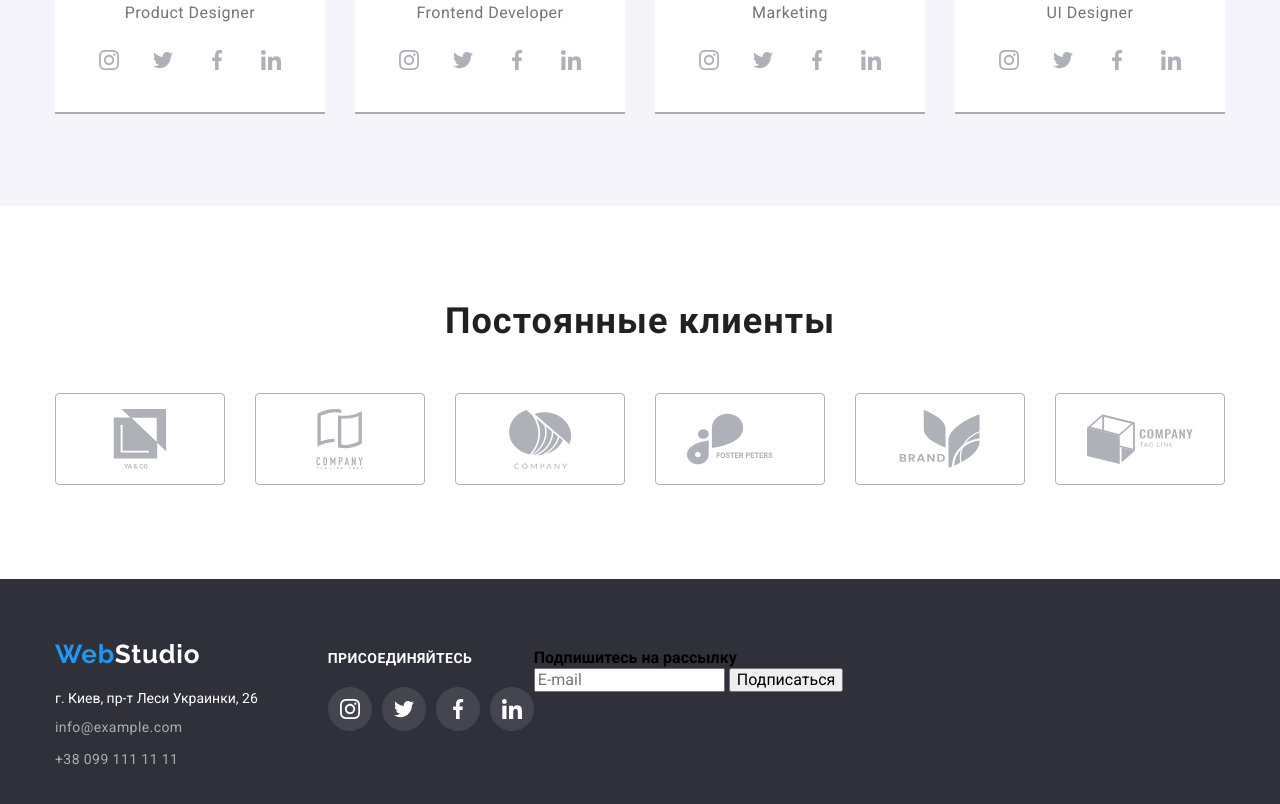
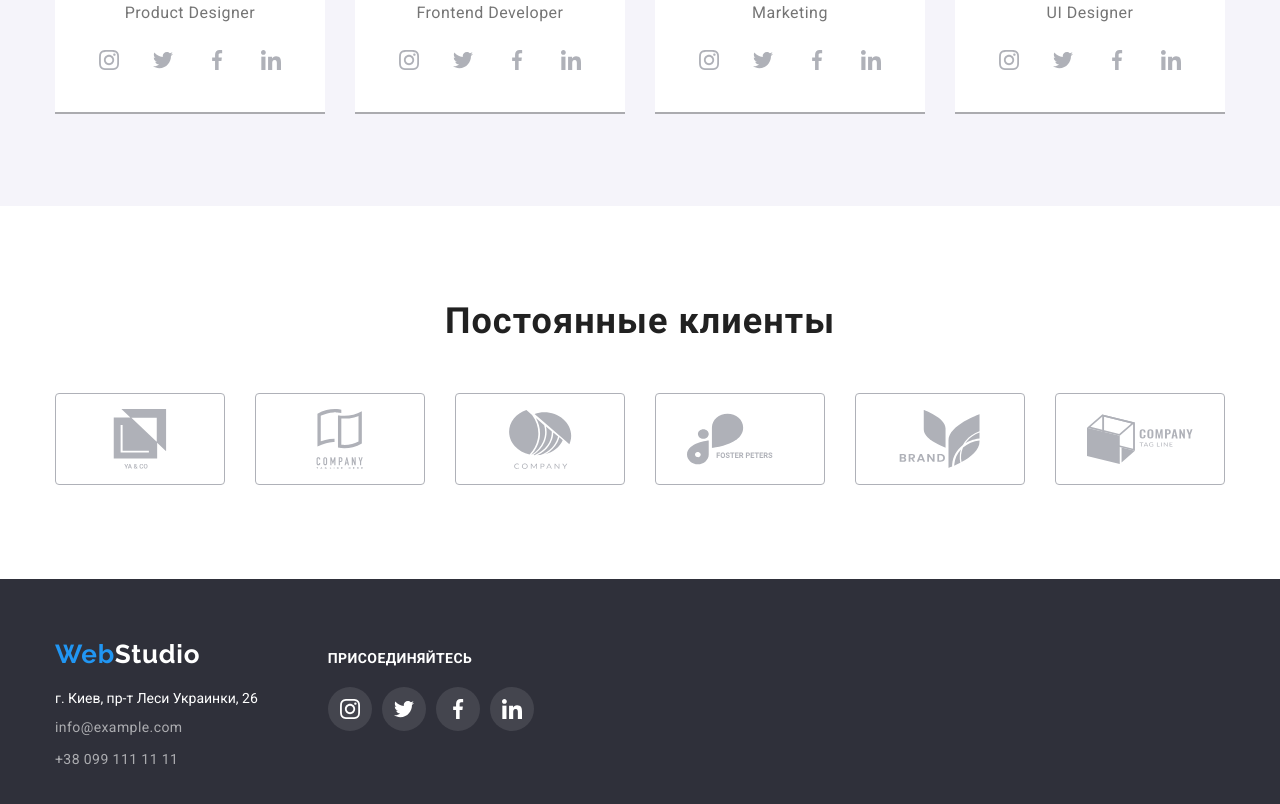
Before and after one commit to matildacom/goit-markup-hw-05, a plain HTML site: page index.html in a window 1280 px wide. Shown: the part 2101-2905 px from the top of the page. Drawn offline with nearby package versions, Linux system fonts and the light colour scheme.

Commit message:
Update index.html

```diff
--- a/index.html
+++ b/index.html
@@ -579,20 +579,6 @@
             </li>
           </ul>
         </div>
-
-        <div class="submit">
-          <strong class="submit-title">Подпишитесь на рассылку</strong>
-          <form class="footer-form">
-            <label for="E-mail"></label>
-            <input
-              type="E-mail"
-              name="E-mail"
-              id="E-mail"
-              placeholder="E-mail"
-            />
-            <button type="button">Подписаться</button>
-          </form>
-        </div>
       </div>
     </footer>
     <script src="./js/modal.js"></script>
```
